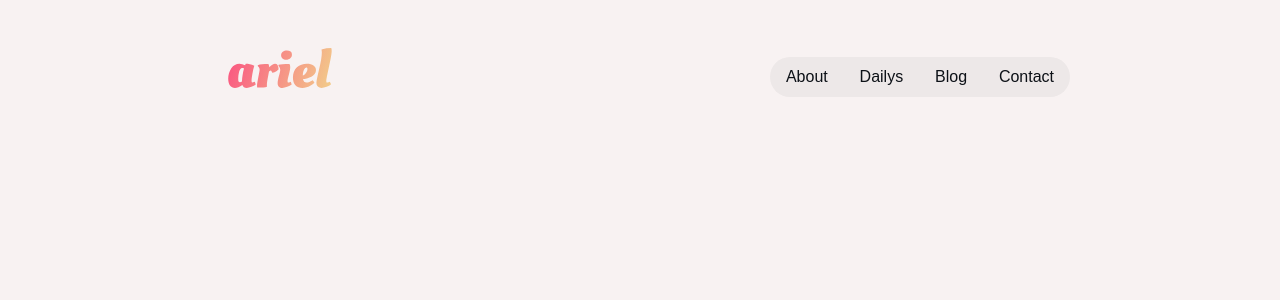
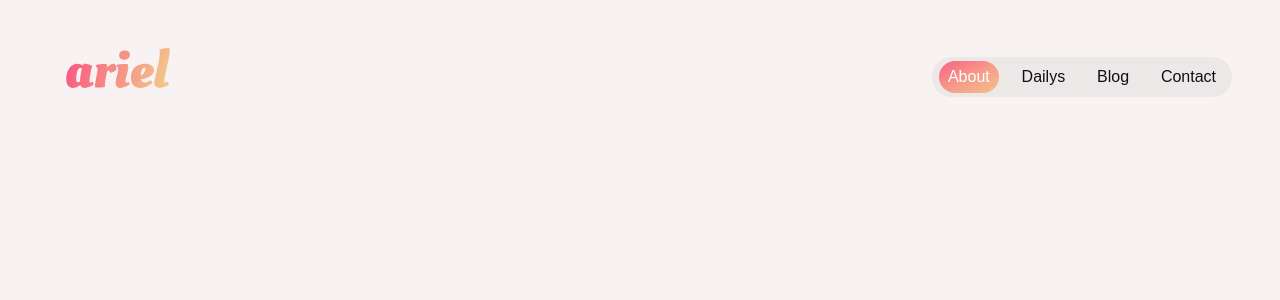
Before and after one commit to Ariels713/portfolio2.0, a React (Create React App) app: page / in a window 1280 px wide. Shown: the top 300 px of the page. Built offline with nearby package versions, Linux system fonts and the light colour scheme.

Commit message:
updating nav bar

```diff
--- a/src/components/navigation/Navigation.js
+++ b/src/components/navigation/Navigation.js
@@ -1,5 +1,6 @@
+import { useRef, useLayoutEffect } from "react";
 import styled from "styled-components";
-import Themes from "../themes/Themes";
+
 import Ariel from "./Ariel";
 
 const NavWrapper = styled.div`
@@ -8,16 +9,19 @@ const NavWrapper = styled.div`
   align-items: center;
   @media (min-width: 550px) {
     /* Tablets */
+
     flex-direction: row;
     justify-content: space-around;
+    padding-left: 3rem;
+    padding-right: 3rem;
   }
   @media (min-width: 1100px) {
     /* Laptop */
+
     margin: auto;
     /* border: solid red; */
     max-width: 1400px;
-    align-items: cener;
-    justify-content: space-around;
+    justify-content: flex-start;
   }
   @media (min-width: 1500px) {
     /* Desktop */
@@ -34,6 +38,7 @@ const NavBox = styled.nav`
   border-radius: 23px;
   width: 300px;
   height: 40px;
+  isolation: isolate;
 
   @media (min-width: 550px) {
     /* Tablets */
@@ -43,6 +48,7 @@ const NavBox = styled.nav`
   @media (min-width: 1100px) {
     /* Laptop */
     top: 21px;
+    margin-left: auto;
   }
   @media (min-width: 1500px) {
     /* Desktop */
@@ -54,7 +60,7 @@ const NavItem = styled.li`
   font-size: 1rem;
   list-style: none;
   color: hsla(213, 28%, 7%, 1);
-
+  cursor: pointer;
   @media (min-width: 550px) {
     /* Tablets */
   }
@@ -66,22 +72,21 @@ const NavItem = styled.li`
   }
 `;
 
-const EmailStyles = styled.p`
-  display: none;
-  @media (min-width: 550px) {
-    /* Tablets */
-    display: none;
-  }
-  @media (min-width: 1100px) {
-    /* Laptop */
-    display: block;
-    font-family: sans-serif;
-    font-size: 1rem;
-    color: hsla(213, 28%, 7%, 1);
-  }
-  @media (min-width: 1500px) {
-    /* Desktop */
-  }
+const NavHighiligter = styled.div`
+  --background-color: linear-gradient(
+    to bottom right,
+    hsla(347, 93%, 68%, 1),
+    hsla(9, 86%, 75%, 1),
+    hsla(32, 82%, 75%, 1)
+  );
+  position: absolute;
+  background: var(--background-color);
+  height: 32px;
+  width: 60px;
+  top: 4px;
+  left: 7px;
+  z-index: -1;
+  border-radius: 18px;
 `;
 
 function Navigation() {
@@ -89,10 +94,11 @@ function Navigation() {
     <NavWrapper>
       <Ariel />
       <NavBox>
-        <NavItem>About</NavItem>
+        <NavItem style={{ color: "white" }}>About</NavItem>
         <NavItem>Dailys</NavItem>
         <NavItem>Blog</NavItem>
         <NavItem>Contact</NavItem>
+        <NavHighiligter />
       </NavBox>
     </NavWrapper>
   );
```
Also changed, not shown: src/components/body/MainContainer.js (added, +19 -0 lines).
